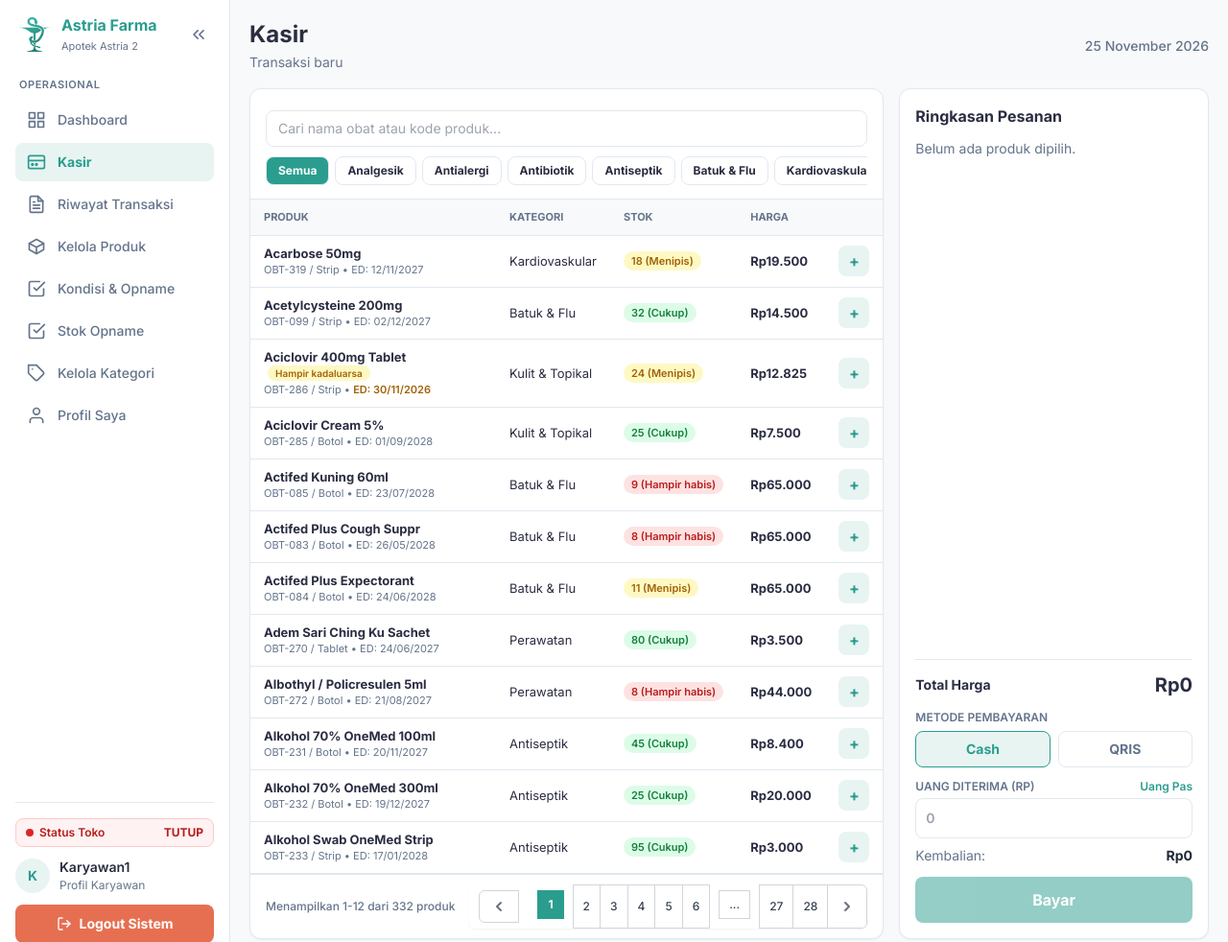
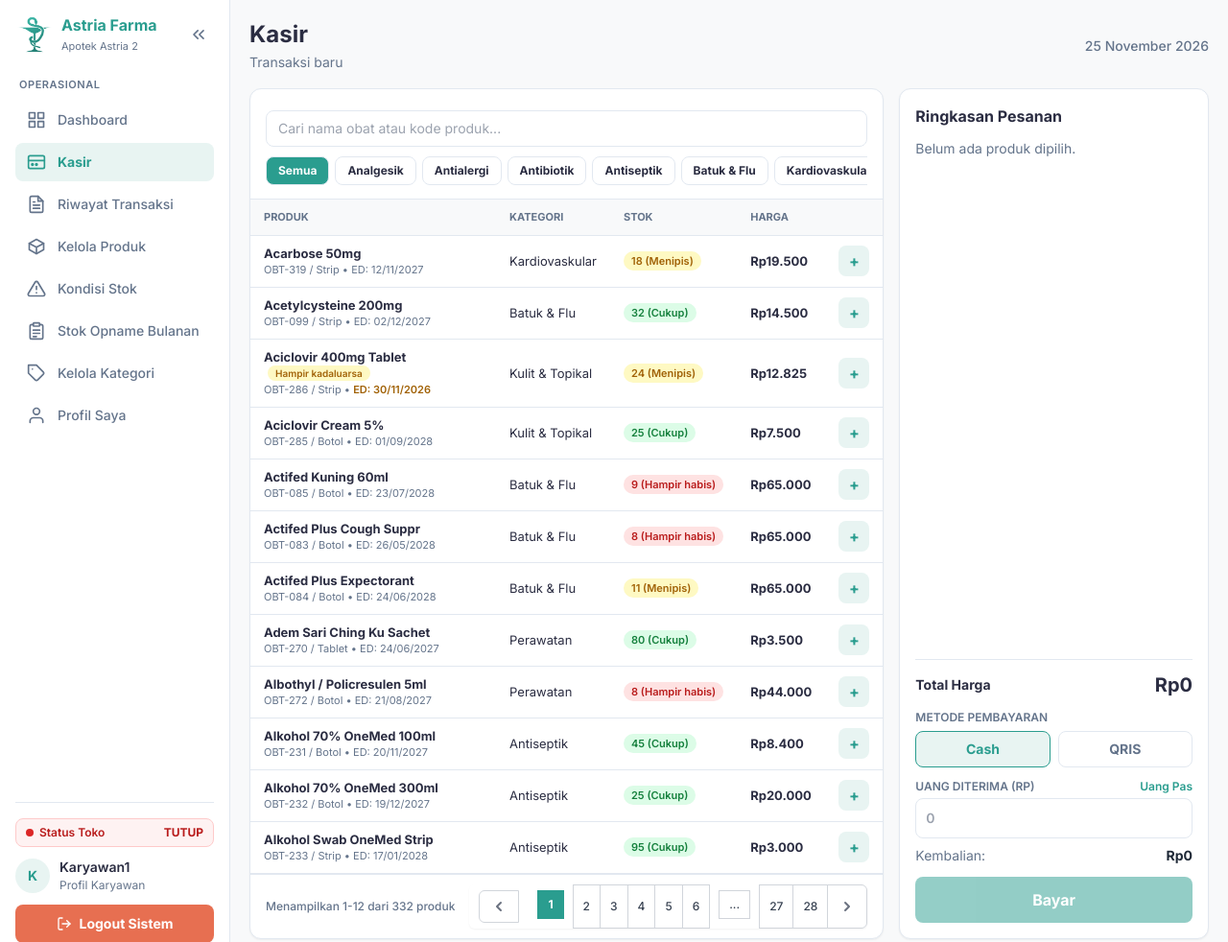
Before and after one commit to ibnukhija/apotek-astria, a Laravel app: page /kasir in a window 1280 px wide. Shown: the top 982 px of the page at 96% size. Run offline with Laravel 12, Linux system fonts and the light colour scheme; a user stored in the database is signed in; data comes from the database, SQL or seed files in the repository; data that the repository does not hold is empty; some libraries are stand-ins or nearby versions.

Commit message:
fix(web): pisahkan route api stok opname dan perjelas navigasi sidebar

```diff
--- a/website/resources/views/layouts/sidebar.blade.php
+++ b/website/resources/views/layouts/sidebar.blade.php
@@ -70,22 +70,31 @@
             <span class="sidebar-hide-on-collapse truncate">Kelola Produk</span>
         </a>
         <a href="{{ route('kondisi.index') }}"
-            title="Kondisi & Opname"
+            title="Kondisi Stok"
             class="sidebar-nav-link flex items-center gap-3 px-3 py-2.5 rounded-lg text-sm {{ request()->routeIs('kondisi.*') ? 'font-bold bg-[#E8F4F2] text-soft-teal' : 'font-medium text-gray-text hover:bg-off-white' }} transition">
             <svg class="w-5 h-5 shrink-0" viewBox="0 0 24 24" fill="none" stroke="currentColor" stroke-width="2" stroke-linecap="round" stroke-linejoin="round">
-                <path d="M9 11l3 3L22 4"/>
-                <path d="M21 12v7a2 2 0 0 1-2 2H5a2 2 0 0 1-2-2V5a2 2 0 0 1 2-2h11"/>
+                <path d="M10.29 3.86L1.82 18a2 2 0 0 0 1.71 3h16.94a2 2 0 0 0 1.71-3L13.71 3.86a2 2 0 0 0-3.42 0z"/>
+                <line x1="12" y1="9" x2="12" y2="13"/>
+                <line x1="12" y1="17" x2="12.01" y2="17"/>
             </svg>
-            <span class="sidebar-hide-on-collapse truncate">Kondisi &amp; Opname</span>
+            <span class="sidebar-hide-on-collapse truncate">Kondisi Stok</span>
         </a>
+        @php($jumlahDraftOpname = \App\Models\StokOpname::where('status', \App\Models\StokOpname::STATUS_DRAFT)->count())
         <a href="{{ route('stok-opname.index') }}"
-            title="Stok Opname"
+            title="Stok Opname Bulanan"
             class="sidebar-nav-link flex items-center gap-3 px-3 py-2.5 rounded-lg text-sm {{ request()->routeIs('stok-opname.*') ? 'font-bold bg-[#E8F4F2] text-soft-teal' : 'font-medium text-gray-text hover:bg-off-white' }} transition">
             <svg class="w-5 h-5 shrink-0" viewBox="0 0 24 24" fill="none" stroke="currentColor" stroke-width="2" stroke-linecap="round" stroke-linejoin="round">
-                <path d="M9 11l3 3L22 4"/>
-                <path d="M21 12v7a2 2 0 0 1-2 2H5a2 2 0 0 1-2-2V5a2 2 0 0 1 2-2h11"/>
+                <path d="M16 4h2a2 2 0 0 1 2 2v14a2 2 0 0 1-2 2H6a2 2 0 0 1-2-2V6a2 2 0 0 1 2-2h2"/>
+                <rect x="8" y="2" width="8" height="4" rx="1" ry="1"/>
+                <line x1="8" y1="11" x2="16" y2="11"/>
+                <line x1="8" y1="15" x2="16" y2="15"/>
+                <line x1="8" y1="19" x2="12" y2="19"/>
             </svg>
-            <span class="sidebar-hide-on-collapse truncate">Stok Opname</span>
+            <span class="sidebar-hide-on-collapse truncate flex-1">Stok Opname Bulanan</span>
+            @if ($jumlahDraftOpname > 0)
+                <span class="sidebar-hide-on-collapse shrink-0 px-2 py-0.5 rounded-full bg-amber-100 text-amber-800 text-[11px] font-bold"
+                    title="{{ $jumlahDraftOpname }} opname draft belum difinalisasi">{{ $jumlahDraftOpname }} Draft</span>
+            @endif
         </a>
         <a href="{{ route('kategori.index') }}"
             title="Kelola Kategori"
--- a/website/routes/api.php
+++ b/website/routes/api.php
@@ -5,6 +5,7 @@ use App\Http\Controllers\Api\AuthController;
 use App\Http\Controllers\Api\ApiController;
 use App\Http\Controllers\Api\OwnerController;
 use App\Http\Controllers\Api\NotifikasiController;
+use App\Http\Controllers\Api\StokOpnameApiController;
 
 // Route Login yang sudah dibuat
 Route::post('/login-mobile', [AuthController::class, 'loginMobile']);
@@ -16,6 +17,10 @@ Route::post('/logout-mobile', [AuthController::class, 'logoutMobile'])->middlewa
 Route::middleware(['auth:sanctum', 'cekrole:owner'])->group(function () {
     Route::get('/dashboard', [ApiController::class, 'dashboard']);
     Route::get('/stok', [ApiController::class, 'stok']);
+
+    // Stok opname (riwayat + detail untuk mobile Owner)
+    Route::get('/stok-opname', [StokOpnameApiController::class, 'index']);
+    Route::get('/stok-opname/{stokOpname}', [StokOpnameApiController::class, 'show']);
     Route::put('/obat/{id}', [ApiController::class, 'updateObatCepat']);
     Route::get('/riwayat', [ApiController::class, 'riwayat']);
     Route::get('/laporan', [ApiController::class, 'laporan']);
--- a/website/routes/web.php
+++ b/website/routes/web.php
@@ -19,9 +19,6 @@ Route::middleware(['auth', 'cekrole:karyawan'])->group(function () {
     Route::post('/obat/{id}/terima-stok', [ObatController::class, 'terimaStok'])->name('obat.terimaStok');
 
     Route::resource('obat', ObatController::class)->only(['index', 'store', 'update', 'destroy']);
-
-    Route::get('/stok-opname', [\App\Http\Controllers\Api\StokOpnameApiController::class, 'index']);
-    Route::get('/stok-opname/{stokOpname}', [\App\Http\Controllers\Api\StokOpnameApiController::class, 'show']);
 
     Route::get('/kondisi-stok', [KondisiStokController::class, 'index'])->name('kondisi.index');
     Route::post('/kondisi-stok', [KondisiStokController::class, 'store'])->name('kondisi.store');
```
